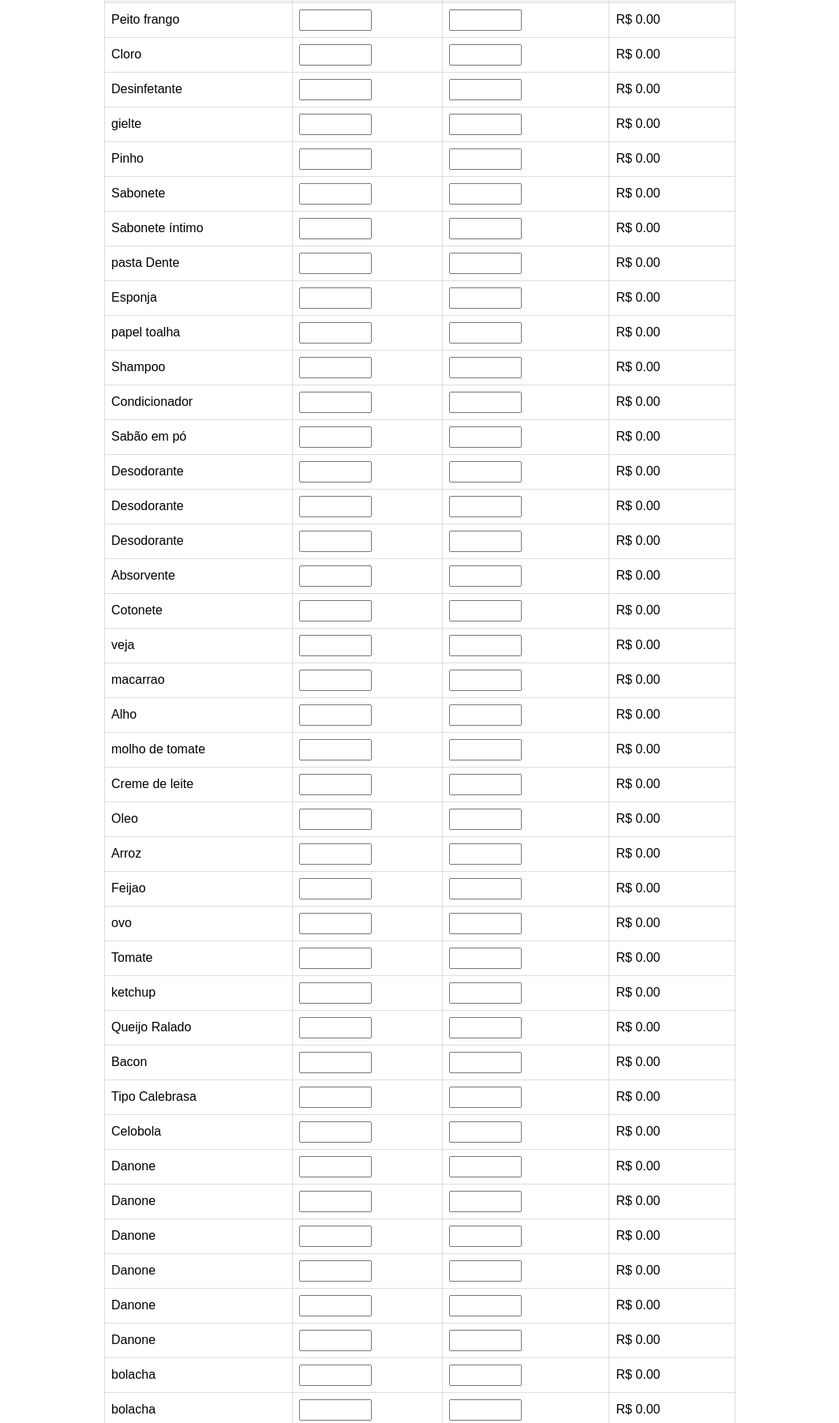
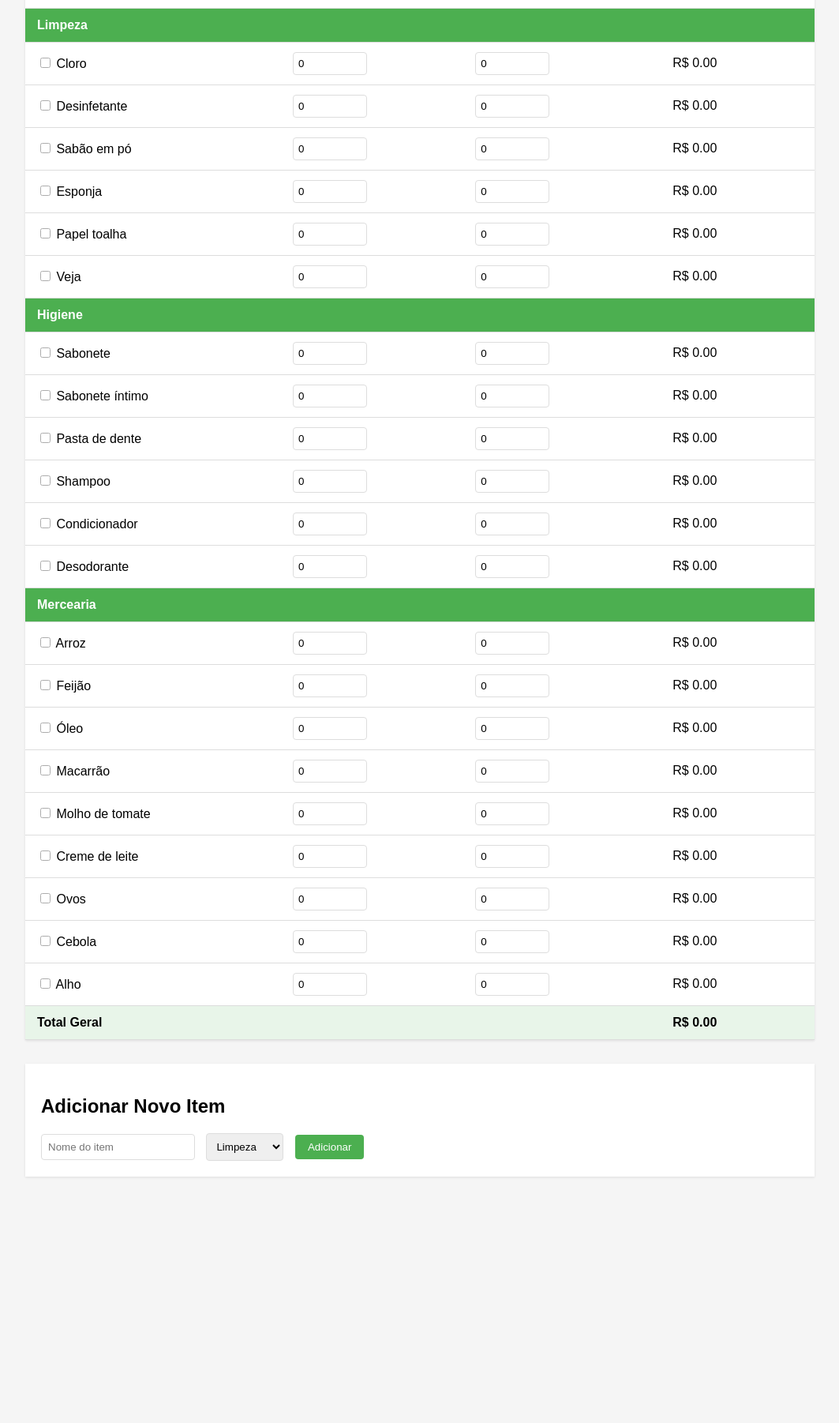
Before and after one commit to lusquiinhaa/Oi, a plain HTML site: page index.html in a window 1280 px wide. Shown: the part 152-1954 px from the top of the page at 79% size, without its empty margins (108-1171 px from the left). After the commit the page ends 1682 px from the top, so only its background shows below. Drawn offline with Linux system fonts and the light colour scheme.

Commit message:
Update index.html

```diff
--- a/index.html
+++ b/index.html
@@ -6,35 +6,85 @@
     <style>
         body {
             font-family: Arial, sans-serif;
-            max-width: 800px;
+            max-width: 1000px;
             margin: 20px auto;
             padding: 20px;
+            background-color: #f5f5f5;
         }
+
         table {
             width: 100%;
             border-collapse: collapse;
-            margin-top: 20px;
+            margin: 20px 0;
+            background: white;
+            box-shadow: 0 1px 3px rgba(0,0,0,0.1);
         }
+
         th, td {
-            border: 1px solid #ddd;
-            padding: 8px;
+            padding: 12px 15px;
             text-align: left;
+            border-bottom: 1px solid #ddd;
         }
-        th {
-            background-color: #f2f2f2;
+
+        .category-header {
+            background-color: #4CAF50;
+            color: white;
+            font-weight: bold;
         }
+
+        .purchased {
+            text-decoration: line-through;
+            opacity: 0.6;
+            background-color: #f9f9f9;
+        }
+
         input[type="number"] {
             width: 80px;
-            padding: 4px;
+            padding: 6px;
+            border: 1px solid #ddd;
+            border-radius: 4px;
         }
+
+        input:focus {
+            outline: 2px solid #4CAF50;
+        }
+
         .total-row {
+            background-color: #e8f5e9;
             font-weight: bold;
-            background-color: #e6e6e6;
+        }
+
+        .add-item {
+            margin-top: 30px;
+            padding: 20px;
+            background: white;
+            box-shadow: 0 1px 3px rgba(0,0,0,0.1);
+        }
+
+        .add-item input, .add-item select {
+            padding: 8px;
+            margin-right: 10px;
+            border: 1px solid #ddd;
+            border-radius: 4px;
+        }
+
+        button {
+            padding: 8px 16px;
+            background-color: #4CAF50;
+            color: white;
+            border: none;
+            border-radius: 4px;
+            cursor: pointer;
+        }
+
+        button:hover {
+            background-color: #45a049;
         }
     </style>
 </head>
 <body>
-    <h1>Lista de Compras</h1>
+    <h1>Lista de Compras Inteligente</h1>
+
     <table>
         <thead>
             <tr>
@@ -44,16 +94,7 @@
                 <th>Total Item</th>
             </tr>
         </thead>
-        <tbody>
-            <!-- Itens da lista -->
-            <tr>
-                <td>Peito frango</td>
-                <td><input type="number" min="0" class="quantity"></td>
-                <td><input type="number" min="0" step="0.01" class="price"></td>
-                <td class="total">R$ 0.00</td>
-            </tr>
-            <!-- Repetir o padrão acima para cada item -->
-            <!-- [INSERIR TODOS OS ITENS AQUI] -->
+        <tbody id="list-body">
         </tbody>
         <tfoot>
             <tr class="total-row">
@@ -63,52 +104,140 @@
         </tfoot>
     </table>
 
+    <div class="add-item">
+        <h2>Adicionar Novo Item</h2>
+        <input type="text" id="new-item-name" placeholder="Nome do item">
+        <select id="new-item-category">
+            <option value="Limpeza">Limpeza</option>
+            <option value="Higiene">Higiene</option>
+            <option value="Mercearia">Mercearia</option>
+            <option value="Outros">Outros</option>
+        </select>
+        <button onclick="addNewItem()">Adicionar</button>
+    </div>
+
     <script>
-        // Adicione todos os itens da lista aqui
-        const items = [
-            "Cloro","Desinfetante","gielte","Pinho","Sabonete","Sabonete íntimo","pasta Dente","Esponja",
-            "papel toalha","Shampoo","Condicionador","Sabão em pó","Desodorante","Desodorante","Desodorante",
-            "Absorvente","Cotonete","veja","macarrao","Alho","molho de tomate","Creme de leite",
-            "Oleo","Arroz","Feijao","ovo","Tomate","ketchup","Queijo Ralado","Bacon","Tipo Calebrasa","Celobola",
-            "Danone","Danone","Danone","Danone","Danone","Danone","bolacha","bolacha","bolacha","bolacha","bolacha",
-            "Frango","Frango","Frango","Frango","Sacola"
+        const categoryOrder = ["Limpeza", "Higiene", "Mercearia", "Outros"];
+
+        let items = JSON.parse(localStorage.getItem('shoppingList')) || [
+            // Limpeza
+            { name: "Cloro", category: "Limpeza", quantity: 0, price: 0, purchased: false },
+            { name: "Desinfetante", category: "Limpeza", quantity: 0, price: 0, purchased: false },
+            { name: "Sabão em pó", category: "Limpeza", quantity: 0, price: 0, purchased: false },
+            { name: "Esponja", category: "Limpeza", quantity: 0, price: 0, purchased: false },
+            { name: "Papel toalha", category: "Limpeza", quantity: 0, price: 0, purchased: false },
+            { name: "Veja", category: "Limpeza", quantity: 0, price: 0, purchased: false },
+
+            // Higiene
+            { name: "Sabonete", category: "Higiene", quantity: 0, price: 0, purchased: false },
+            { name: "Sabonete íntimo", category: "Higiene", quantity: 0, price: 0, purchased: false },
+            { name: "Pasta de dente", category: "Higiene", quantity: 0, price: 0, purchased: false },
+            { name: "Shampoo", category: "Higiene", quantity: 0, price: 0, purchased: false },
+            { name: "Condicionador", category: "Higiene", quantity: 0, price: 0, purchased: false },
+            { name: "Desodorante", category: "Higiene", quantity: 0, price: 0, purchased: false },
+
+            // Mercearia
+            { name: "Arroz", category: "Mercearia", quantity: 0, price: 0, purchased: false },
+            { name: "Feijão", category: "Mercearia", quantity: 0, price: 0, purchased: false },
+            { name: "Óleo", category: "Mercearia", quantity: 0, price: 0, purchased: false },
+            { name: "Macarrão", category: "Mercearia", quantity: 0, price: 0, purchased: false },
+            { name: "Molho de tomate", category: "Mercearia", quantity: 0, price: 0, purchased: false },
+            { name: "Creme de leite", category: "Mercearia", quantity: 0, price: 0, purchased: false },
+            { name: "Ovos", category: "Mercearia", quantity: 0, price: 0, purchased: false },
+            { name: "Cebola", category: "Mercearia", quantity: 0, price: 0, purchased: false },
+            { name: "Alho", category: "Mercearia", quantity: 0, price: 0, purchased: false }
         ];
 
-        // Preencher a tabela com os itens
-        const tbody = document.querySelector('tbody');
+        function renderTable() {
+            const tbody = document.getElementById('list-body');
+            tbody.innerHTML = '';
+            let currentCategory = null;
 
-        items.forEach(item => {
-            const row = `
-                <tr>
-                    <td>${item}</td>
-                    <td><input type="number" min="0" class="quantity"></td>
-                    <td><input type="number" min="0" step="0.01" class="price"></td>
-                    <td class="total">R$ 0.00</td>
-                </tr>
-            `;
-            tbody.innerHTML += row;
-        });
+            items.sort((a, b) => categoryOrder.indexOf(a.category) - categoryOrder.indexOf(b.category));
 
-        // Função para calcular totais
-        function calculateTotals() {
-            let grandTotal = 0;
+            items.forEach((item, index) => {
+                if (item.category !== currentCategory) {
+                    currentCategory = item.category;
+                    tbody.innerHTML += `
+                        <tr class="category-header">
+                            <td colspan="4">${currentCategory}</td>
+                        </tr>
+                    `;
+                }
 
-            document.querySelectorAll('tbody tr').forEach(row => {
-                const qtd = parseFloat(row.querySelector('.quantity').value) || 0;
-                const price = parseFloat(row.querySelector('.price').value) || 0;
-                const total = qtd * price;
+                const row = document.createElement('tr');
+                row.dataset.index = index;
+                if (item.purchased) row.classList.add('purchased');
 
-                row.querySelector('.total').textContent = `R$ ${total.toFixed(2)}`;
-                grandTotal += total;
+                row.innerHTML = `
+                    <td>
+                        <input type="checkbox" class="purchased" ${item.purchased ? 'checked' : ''}>
+                        ${item.name}
+                    </td>
+                    <td><input type="number" class="quantity" min="0" value="${item.quantity}"></td>
+                    <td><input type="number" class="price" min="0" step="0.01" value="${item.price}"></td>
+                    <td class="total">R$ ${(item.quantity * item.price).toFixed(2)}</td>
+                `;
+
+                tbody.appendChild(row);
             });
 
+            addEventListeners();
+            calculateTotals();
+        }
+
+        function addEventListeners() {
+            document.querySelectorAll('.purchased').forEach(checkbox => {
+                checkbox.addEventListener('change', function() {
+                    const index = this.closest('tr').dataset.index;
+                    items[index].purchased = this.checked;
+                    this.closest('tr').classList.toggle('purchased', this.checked);
+                    saveToLocalStorage();
+                });
+            });
+
+            document.querySelectorAll('.quantity, .price').forEach(input => {
+                input.addEventListener('input', function() {
+                    const row = this.closest('tr');
+                    const index = row.dataset.index;
+                    items[index][this.classList.contains('quantity') ? 'quantity' : 'price'] = parseFloat(this.value) || 0;
+                    row.querySelector('.total').textContent = `R$ ${(items[index].quantity * items[index].price).toFixed(2)}`;
+                    calculateTotals();
+                    saveToLocalStorage();
+                });
+            });
+        }
+
+        function calculateTotals() {
+            const grandTotal = items.reduce((sum, item) => sum + (item.quantity * item.price), 0);
             document.getElementById('grand-total').textContent = `R$ ${grandTotal.toFixed(2)}`;
         }
 
-        // Adicionar event listeners
-        document.querySelectorAll('input').forEach(input => {
-            input.addEventListener('input', calculateTotals);
-        });
+        function addNewItem() {
+            const nameInput = document.getElementById('new-item-name');
+            const name = nameInput.value.trim();
+            const category = document.getElementById('new-item-category').value;
+
+            if (name) {
+                items.push({
+                    name,
+                    category,
+                    quantity: 0,
+                    price: 0,
+                    purchased: false
+                });
+                saveToLocalStorage();
+                renderTable();
+                nameInput.value = '';
+            }
+        }
+
+        function saveToLocalStorage() {
+            localStorage.setItem('shoppingList', JSON.stringify(items));
+        }
+
+        // Inicialização
+        renderTable();
     </script>
 </body>
 </html>
```
